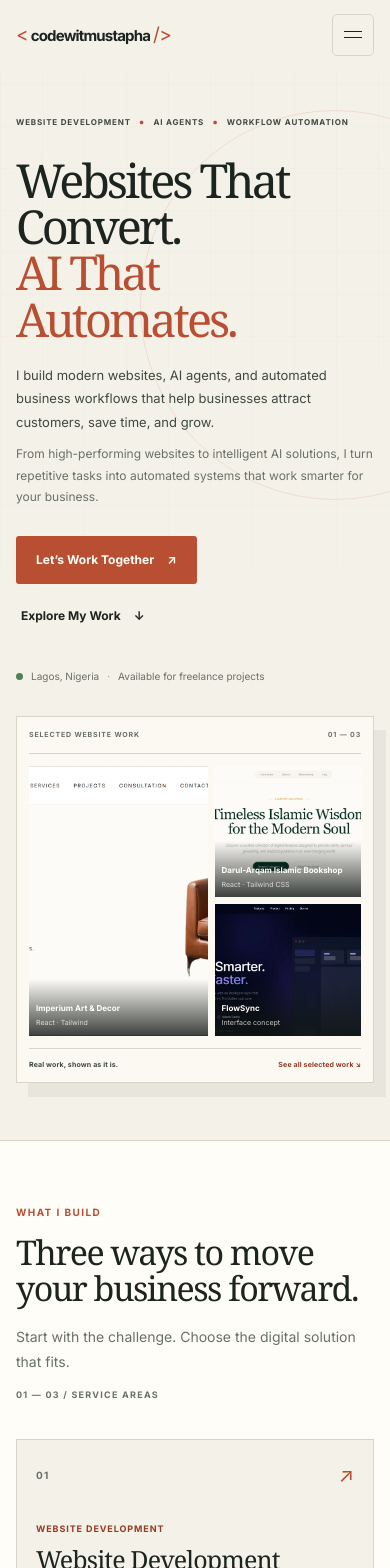
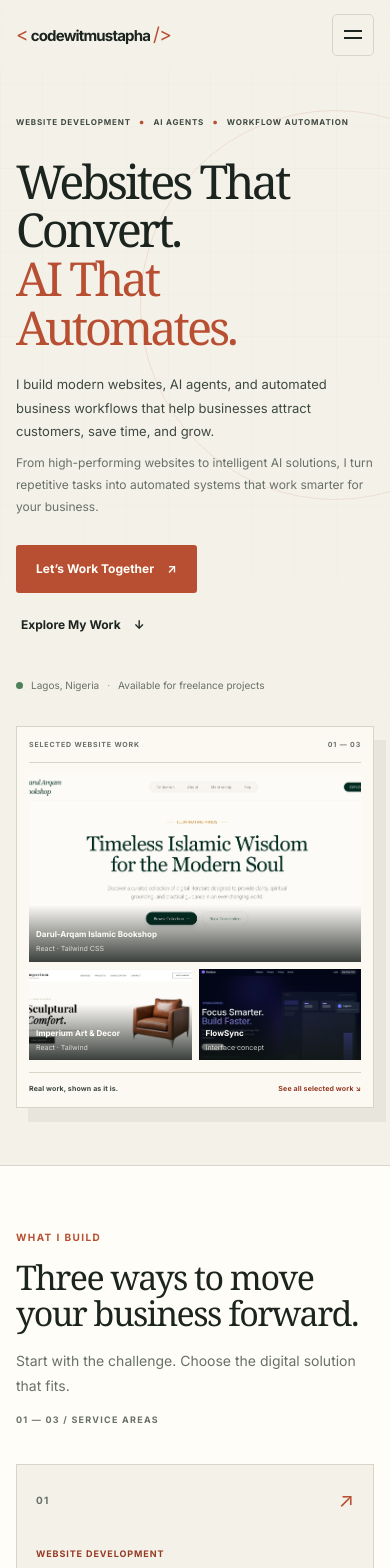
Before and after one commit to codewitmustapha/my-portfolio, a React (Vite) app: page / in a window 390 px wide. Shown: the top 1568 px of the page. Built offline with nearby package versions, Linux system fonts and the light colour scheme; the HTML template or start-up script is replaced by a standard one.

Commit message:
style: bring selected work forward

```diff
--- a/src/components/Footer.jsx
+++ b/src/components/Footer.jsx
@@ -10,7 +10,7 @@ export default function Footer() {
           <p>Websites, useful AI, and workflows—built around the way your business works.</p>
         </div>
         <nav className="footer-nav" aria-label="Footer navigation">
-          <Link to="/#services">Services</Link><Link to="/#tools">Planning tools</Link><Link to="/#projects">Selected work</Link><Link to="/#contact">Contact</Link>
+          <Link to="/#services">Services</Link><Link to="/#projects">Selected work</Link><Link to="/#tools">Planning tools</Link><Link to="/#contact">Contact</Link>
         </nav>
         <div className="footer-socials" aria-label="Contact and social links">
           {contactLinks.map(({ label, href }) => <a key={label} href={href} target="_blank" rel="noopener noreferrer">{label}<span aria-hidden="true">↗</span></a>)}
--- a/src/components/Navbar.jsx
+++ b/src/components/Navbar.jsx
@@ -3,8 +3,8 @@ import { Link, useLocation } from "react-router-dom";
 
 const navItems = [
   { label: "Services", to: "/#services" },
+  { label: "Selected work", to: "/#projects" },
   { label: "Tools", to: "/#tools" },
-  { label: "Selected work", to: "/#projects" },
   { label: "Process", to: "/#process" },
   { label: "About", to: "/#about" },
 ];
--- a/src/index.css
+++ b/src/index.css
@@ -57,7 +57,9 @@ button { color: inherit; }
 .nav-cta:hover { color: var(--surface); background: var(--ink); }
 .nav-cta span { color: var(--accent); }
 .menu-toggle { display: none; width: 42px; height: 42px; border: 1px solid var(--line); border-radius: 5px; background: transparent; cursor: pointer; }
-.menu-toggle span { display: block; width: 18px; height: 1px; margin: 0 auto; background: var(--ink); }
+.menu-toggle span { display: block; flex: 0 0 2px; width: 18px; height: 2px; margin: 0; background: var(--ink); transition: transform .18s ease; }
+.menu-toggle[aria-expanded="true"] span:first-child { transform: translateY(3.5px) rotate(45deg); }
+.menu-toggle[aria-expanded="true"] span:last-child { transform: translateY(-3.5px) rotate(-45deg); }
 
 /* Type and actions */
 .eyebrow { display: flex; align-items: center; gap: 10px; margin: 0 0 16px; color: var(--accent); font-size: 10px; font-weight: 700; letter-spacing: .14em; line-height: 1.4; text-transform: uppercase; }
@@ -89,14 +91,14 @@ button { color: inherit; }
 .pill { display: inline-flex; align-items: center; min-height: 25px; padding: 3px 9px; border: 1px solid var(--line); border-radius: 2px; color: var(--ink-soft); background: var(--surface); font-size: 9px; font-weight: 700; letter-spacing: .06em; text-transform: uppercase; }
 
 /* Hero: real project imagery, not a synthetic demo screen */
-.hero-section { position: relative; display: flex; align-items: center; min-height: 720px; padding: 145px 0 90px; isolation: isolate; }
+.hero-section { position: relative; display: flex; align-items: center; min-height: 660px; padding: 135px 0 80px; isolation: isolate; }
 .hero-grid-bg { position: absolute; z-index: -1; inset: 0; opacity: .33; background-image: linear-gradient(rgba(40, 58, 47, .055) 1px, transparent 1px), linear-gradient(90deg, rgba(40, 58, 47, .055) 1px, transparent 1px); background-size: 42px 42px; mask-image: linear-gradient(to bottom, #000 0%, transparent 82%); }
 .hero-section::after { position: absolute; z-index: -1; top: 110px; right: -140px; width: 390px; height: 390px; border: 1px solid rgba(185, 79, 50, .12); border-radius: 50%; content: ""; }
-.hero-layout { display: grid; grid-template-columns: minmax(0, .92fr) minmax(420px, 1.08fr); align-items: center; gap: clamp(42px, 6vw, 86px); }
+.hero-layout { display: grid; grid-template-columns: minmax(0, 1.08fr) minmax(420px, .92fr); align-items: center; gap: clamp(36px, 4.2vw, 64px); }
 .hero-copy { max-width: 620px; }
 .hero-eyebrow { flex-wrap: wrap; gap: 8px; margin-bottom: 24px; color: var(--ink-soft); font-size: 9px; letter-spacing: .105em; }
 .hero-eyebrow b { color: var(--accent); font-size: 12px; }
-.hero-copy h1 { margin: 0; color: var(--ink); font-family: Georgia, "Times New Roman", serif; font-size: clamp(49px, 6.2vw, 78px); font-weight: 400; letter-spacing: -.065em; line-height: .99; }
+.hero-copy h1 { margin: 0; color: var(--ink); font-family: Georgia, "Times New Roman", serif; font-size: clamp(50px, 4.2vw, 64px); font-weight: 400; letter-spacing: -.065em; line-height: 1.04; text-wrap: balance; }
 .hero-copy h1 span { color: var(--accent); }
 .hero-description { max-width: 550px; margin: 22px 0 0; color: var(--ink-soft); font-size: 15px; line-height: 1.8; }
 .hero-description-secondary { margin-top: 9px; color: var(--muted); font-size: 13px; }
@@ -107,11 +109,11 @@ button { color: inherit; }
 .hero-gallery { min-width: 0; padding: 20px; border: 1px solid var(--line); background: rgba(255, 253, 247, .75); box-shadow: 12px 14px 0 rgba(37, 57, 45, .06); transform: rotate(.6deg); }
 .hero-gallery-topline, .hero-gallery-foot { display: flex; align-items: center; justify-content: space-between; gap: 14px; color: var(--muted); font-size: 8px; font-weight: 700; letter-spacing: .12em; }
 .hero-gallery-topline { padding-bottom: 12px; border-bottom: 1px solid var(--line); }
-.hero-gallery-board { display: grid; grid-template-columns: 1.15fr .85fr; gap: 10px; margin-block: 12px; }
+.hero-gallery-board { display: grid; grid-template-columns: repeat(2, minmax(0, 1fr)); gap: 10px; margin-block: 12px; }
 .hero-gallery-main, .hero-gallery-small { position: relative; display: block; overflow: hidden; min-width: 0; background: var(--paper-deep); }
-.hero-gallery-main { min-height: 350px; }
-.hero-gallery-stack { display: grid; grid-template-rows: 1fr 1fr; gap: 10px; min-height: 350px; }
-.hero-gallery-small { min-height: 0; }
+.hero-gallery-main { grid-column: 1 / -1; min-height: 0; aspect-ratio: 16 / 9; }
+.hero-gallery-stack { grid-column: 1 / -1; display: grid; grid-template-columns: repeat(2, minmax(0, 1fr)); gap: 10px; min-height: 0; }
+.hero-gallery-small { min-height: 0; aspect-ratio: 16 / 9; }
 .hero-gallery-main img, .hero-gallery-small img { width: 100%; height: 100%; object-fit: cover; object-position: top center; transition: transform .35s var(--ease); }
 .hero-gallery-main:hover img, .hero-gallery-small:hover img { transform: scale(1.025); }
 .hero-image-caption { position: absolute; inset: auto 0 0; display: flex; flex-direction: column; gap: 2px; padding: 25px 11px 9px; color: #fffdf7; background: linear-gradient(transparent, rgba(17, 23, 19, .82)); }
@@ -389,9 +391,8 @@ button { color: inherit; }
   .hero-description-secondary { font-size: 12px; }
   .hero-actions { align-items: flex-start; flex-direction: column; gap: 8px; }
   .hero-gallery { padding: 12px; transform: none; }
-  .hero-gallery-board { grid-template-columns: 1fr .82fr; gap: 7px; }
-  .hero-gallery-main { min-height: 270px; }
-  .hero-gallery-stack { min-height: 270px; gap: 7px; }
+  .hero-gallery-board { grid-template-columns: 1fr 1fr; gap: 7px; }
+  .hero-gallery-stack { grid-template-columns: repeat(2, minmax(0, 1fr)); gap: 7px; }
   .hero-gallery-topline, .hero-gallery-foot { font-size: 7px; }
   .hero-image-caption { padding: 23px 7px 7px; }
   .hero-image-caption strong { font-size: 8px; }
--- a/src/pages/Home.jsx
+++ b/src/pages/Home.jsx
@@ -16,7 +16,7 @@ function matchesProjectFilter(project, filter) {
 }
 
 function HeroWorkGallery() {
-  const featured = portfolioProjects.slice(0, 3);
+  const featured = [portfolioProjects[1], portfolioProjects[0], portfolioProjects[2]];
   const [main, ...side] = featured;
 
   return (
@@ -138,19 +138,6 @@ export default function Home() {
         </div>
       </section>
 
-      <section className="tools-section section-pad" id="tools">
-        <div className="section-container">
-          <div className="tools-intro">
-            <SectionHeading eyebrow="Practical tools" title="Make your next step clearer." copy="Build a project starter from your goals, or calculate the time tied up in a recurring task." />
-            <p className="tools-intro-note">A clearer first conversation starts with a good question.</p>
-          </div>
-          <div className="tools-grid">
-            <ProjectPlanner />
-            <WorkflowTimeAudit />
-          </div>
-        </div>
-      </section>
-
       <section className="projects-section section-pad" id="projects">
         <div className="section-container">
           <div className="projects-heading section-heading-row">
@@ -166,6 +153,19 @@ export default function Home() {
         </div>
       </section>
 
+      <section className="tools-section section-pad" id="tools">
+        <div className="section-container">
+          <div className="tools-intro">
+            <SectionHeading eyebrow="Practical tools" title="Make your next step clearer." copy="Build a project starter from your goals, or calculate the time tied up in a recurring task." />
+            <p className="tools-intro-note">A clearer first conversation starts with a good question.</p>
+          </div>
+          <div className="tools-grid">
+            <ProjectPlanner />
+            <WorkflowTimeAudit />
+          </div>
+        </div>
+      </section>
+
       <ProcessSection />
       <AboutSection />
       <TestimonialsSection />
```
